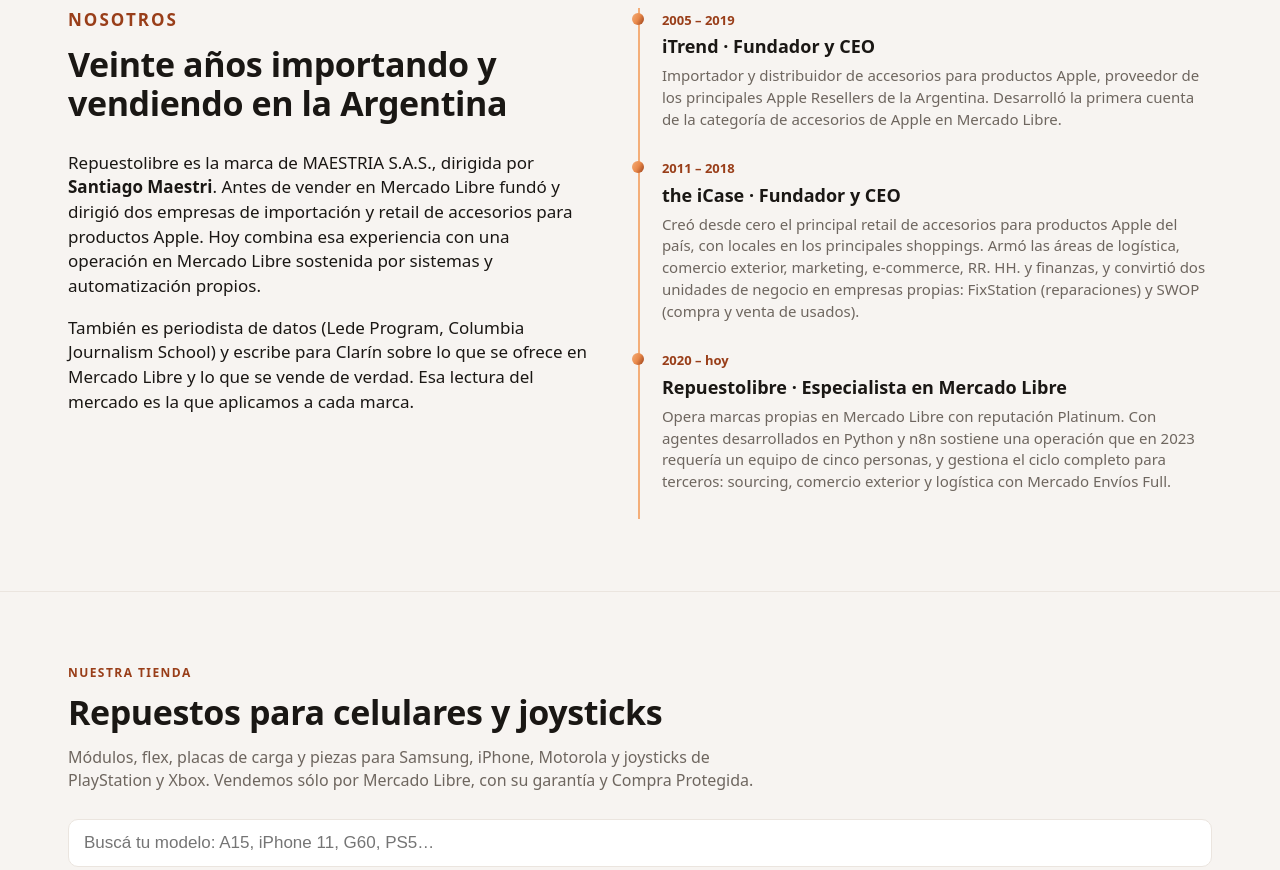
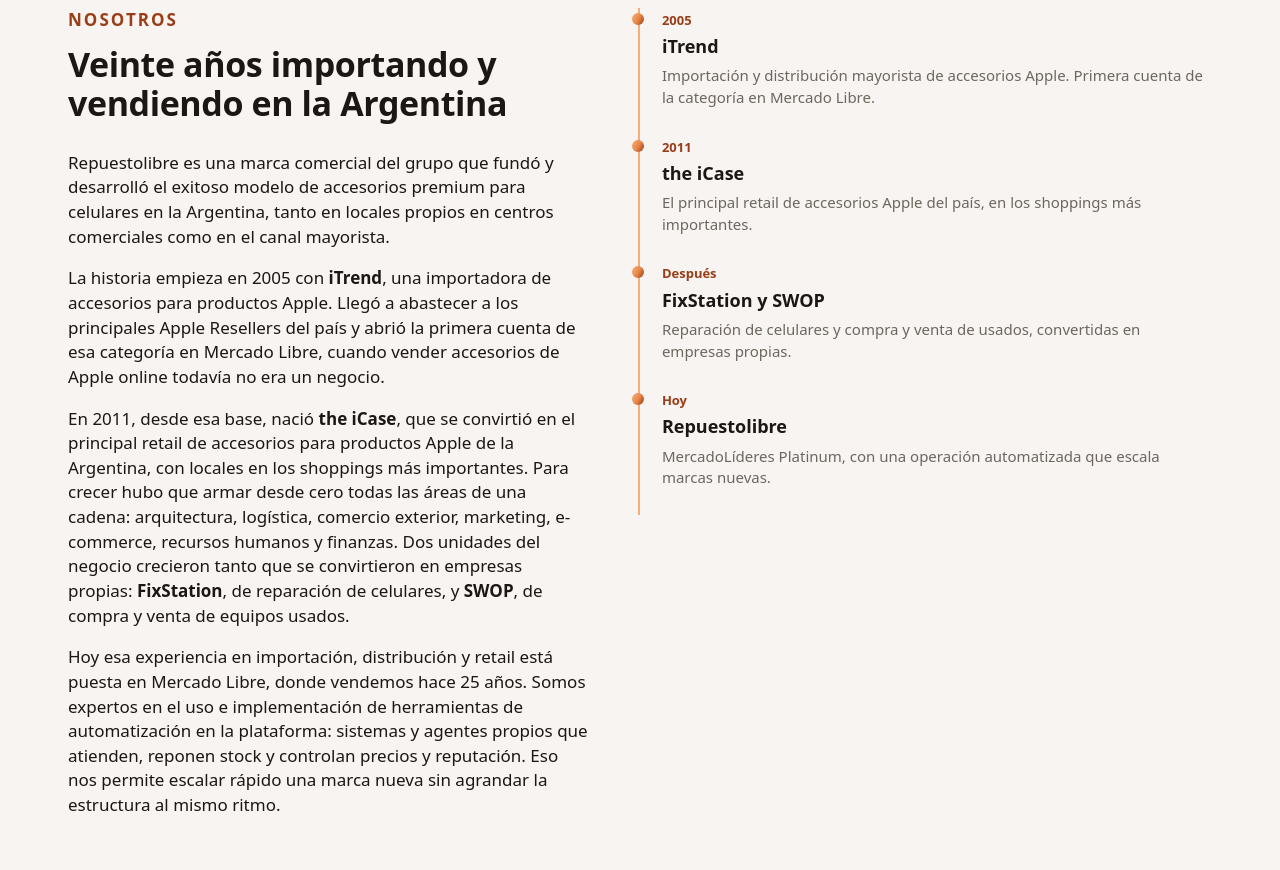
Before and after one commit to santimaestri/repuestolibre-web, a plain HTML site: page index.html in a window 1280 px wide. Shown: the part 1940-2810 px from the top of the page. Drawn offline with Linux system fonts and the light colour scheme.

Commit message:
Nosotros: historia del grupo (iTrend, the iCase, FixStation, SWOP) y automatización; sin nombre propio
Co-Authored-By: Claude Opus 5.5 <noreply@anthropic.com>
Claude-Session: https://claude.ai/code/session_01QpaKgWpgLJ3sZdTmg5N6Au

```diff
--- a/index.html
+++ b/index.html
@@ -100,25 +100,16 @@
     <div>
       <p class="kicker oscuro">Nosotros</p>
       <h2>Veinte años importando y vendiendo en la Argentina</h2>
-      <p>Repuestolibre es la marca de MAESTRIA S.A.S., dirigida por <strong>Santiago Maestri</strong>. Antes de vender en Mercado Libre fundó y dirigió dos empresas de importación y retail de accesorios para productos Apple. Hoy combina esa experiencia con una operación en Mercado Libre sostenida por sistemas y automatización propios.</p>
-      <p>También es periodista de datos (Lede Program, Columbia Journalism School) y escribe para Clarín sobre lo que se ofrece en Mercado Libre y lo que se vende de verdad. Esa lectura del mercado es la que aplicamos a cada marca.</p>
+      <p>Repuestolibre es una marca comercial del grupo que fundó y desarrolló el exitoso modelo de accesorios premium para celulares en la Argentina, tanto en locales propios en centros comerciales como en el canal mayorista.</p>
+      <p>La historia empieza en 2005 con <strong>iTrend</strong>, una importadora de accesorios para productos Apple. Llegó a abastecer a los principales Apple Resellers del país y abrió la primera cuenta de esa categoría en Mercado Libre, cuando vender accesorios de Apple online todavía no era un negocio.</p>
+      <p>En 2011, desde esa base, nació <strong>the iCase</strong>, que se convirtió en el principal retail de accesorios para productos Apple de la Argentina, con locales en los shoppings más importantes. Para crecer hubo que armar desde cero todas las áreas de una cadena: arquitectura, logística, comercio exterior, marketing, e-commerce, recursos humanos y finanzas. Dos unidades del negocio crecieron tanto que se convirtieron en empresas propias: <strong>FixStation</strong>, de reparación de celulares, y <strong>SWOP</strong>, de compra y venta de equipos usados.</p>
+      <p>Hoy esa experiencia en importación, distribución y retail está puesta en Mercado Libre, donde vendemos hace 25 años. Somos expertos en el uso e implementación de herramientas de automatización en la plataforma: sistemas y agentes propios que atienden, reponen stock y controlan precios y reputación. Eso nos permite escalar rápido una marca nueva sin agrandar la estructura al mismo ritmo.</p>
     </div>
     <ol class="trayecto">
-      <li>
-        <span class="anio">2005 – 2019</span>
-        <h3>iTrend · Fundador y CEO</h3>
-        <p>Importador y distribuidor de accesorios para productos Apple, proveedor de los principales Apple Resellers de la Argentina. Desarrolló la primera cuenta de la categoría de accesorios de Apple en Mercado Libre.</p>
-      </li>
-      <li>
-        <span class="anio">2011 – 2018</span>
-        <h3>the iCase · Fundador y CEO</h3>
-        <p>Creó desde cero el principal retail de accesorios para productos Apple del país, con locales en los principales shoppings. Armó las áreas de logística, comercio exterior, marketing, e-commerce, RR. HH. y finanzas, y convirtió dos unidades de negocio en empresas propias: FixStation (reparaciones) y SWOP (compra y venta de usados).</p>
-      </li>
-      <li>
-        <span class="anio">2020 – hoy</span>
-        <h3>Repuestolibre · Especialista en Mercado Libre</h3>
-        <p>Opera marcas propias en Mercado Libre con reputación Platinum. Con agentes desarrollados en Python y n8n sostiene una operación que en 2023 requería un equipo de cinco personas, y gestiona el ciclo completo para terceros: sourcing, comercio exterior y logística con Mercado Envíos Full.</p>
-      </li>
+      <li><span class="anio">2005</span><h3>iTrend</h3><p>Importación y distribución mayorista de accesorios Apple. Primera cuenta de la categoría en Mercado Libre.</p></li>
+      <li><span class="anio">2011</span><h3>the iCase</h3><p>El principal retail de accesorios Apple del país, en los shoppings más importantes.</p></li>
+      <li><span class="anio">Después</span><h3>FixStation y SWOP</h3><p>Reparación de celulares y compra y venta de usados, convertidas en empresas propias.</p></li>
+      <li><span class="anio">Hoy</span><h3>Repuestolibre</h3><p>MercadoLíderes Platinum, con una operación automatizada que escala marcas nuevas.</p></li>
     </ol>
   </div>
 </section>
```
